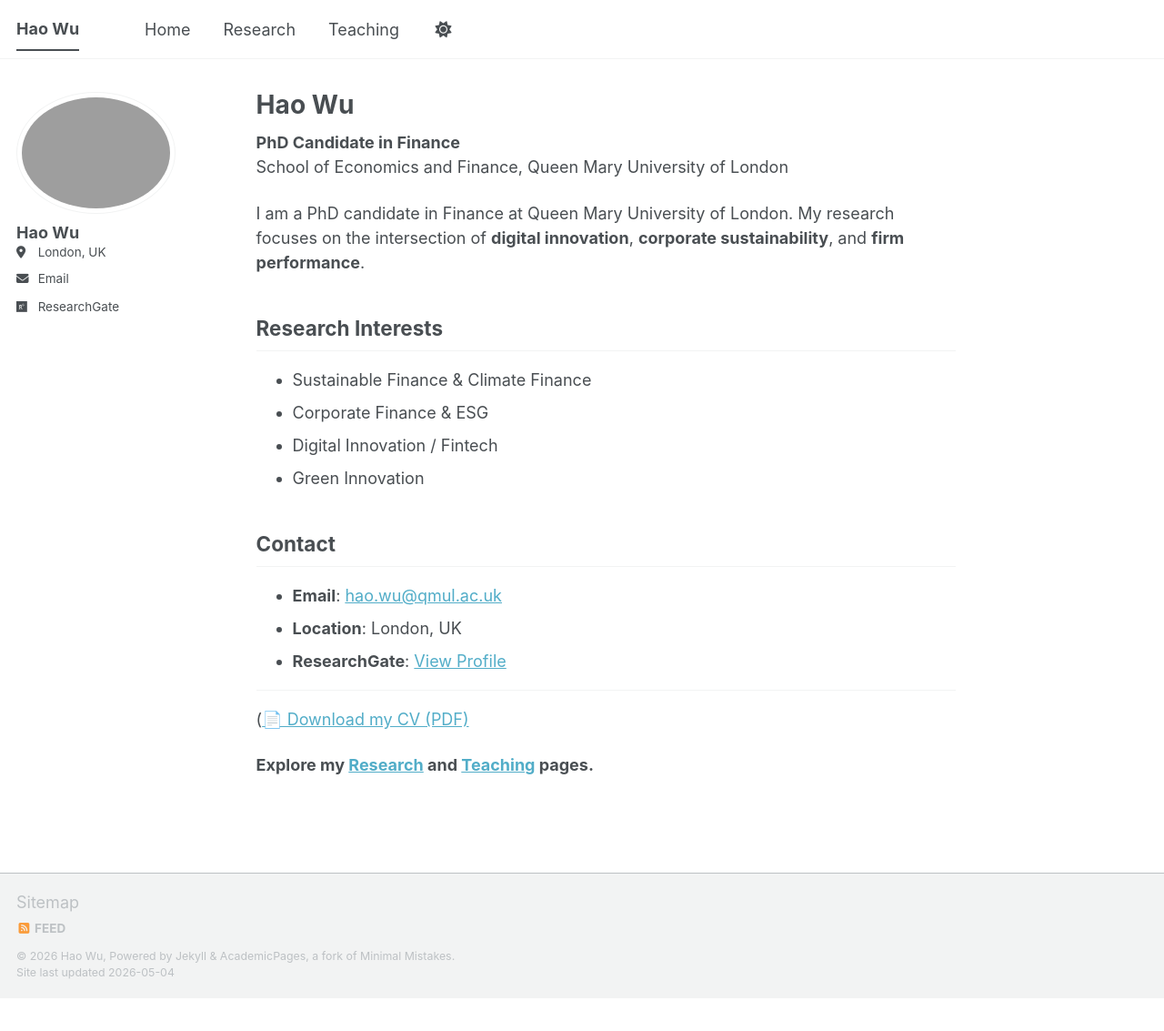
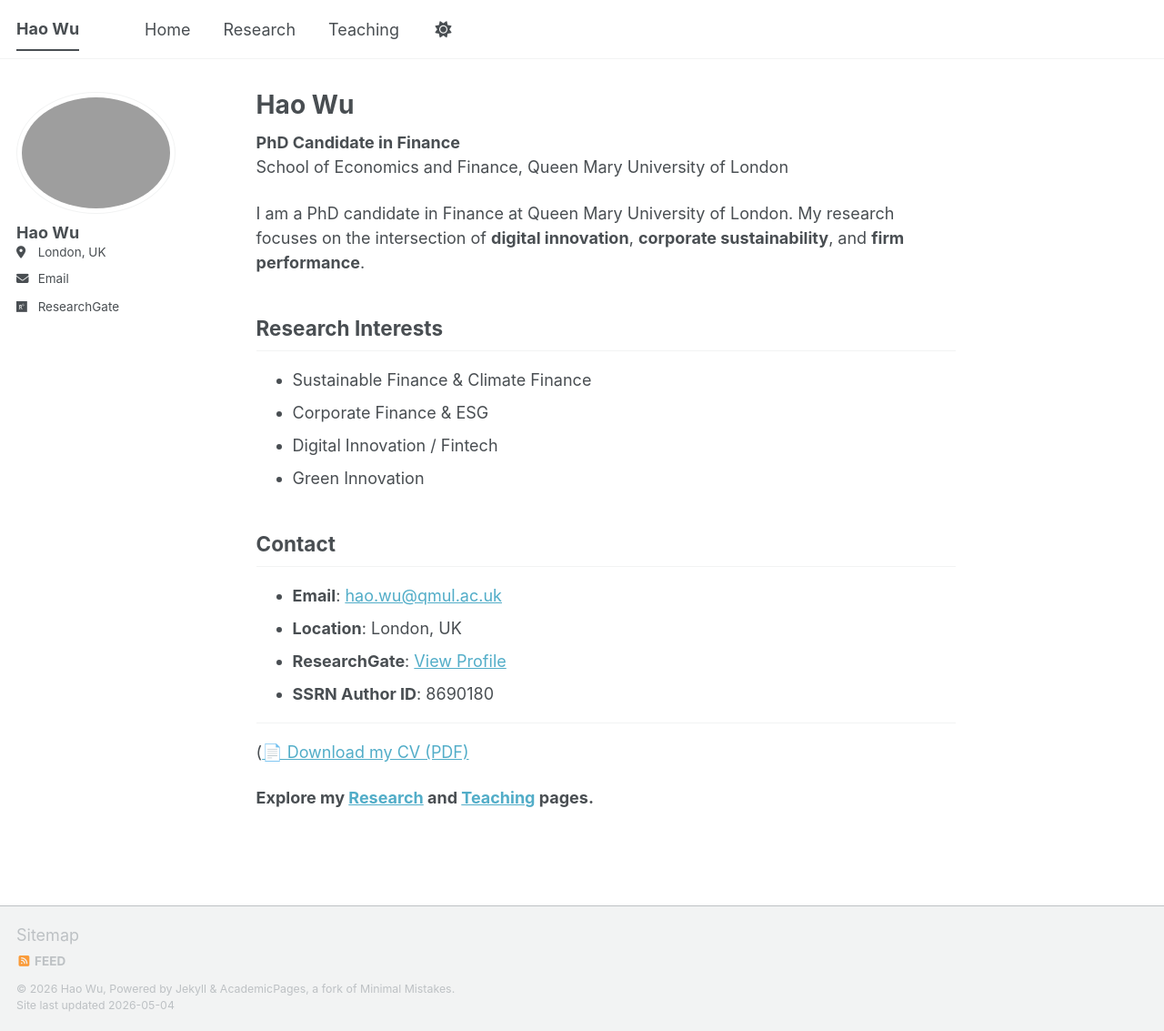
Before and after one commit to haowuqmul-cloud/haowu.github.io, a Jekyll site: the page built from index.md, in a window 1280 px wide and 1133 px high. Shown: the whole window at 91% size. Built offline with Jekyll 4.4.1, drawn with Linux system fonts in a browser that asks for light colours; a script bundle is joined from its source files by our own code; library files that are not in the unit come from our copies.

Commit message:
Add SSRN Author ID to contact information

```diff
--- a/index.md
+++ b/index.md
@@ -20,6 +20,7 @@ I am a PhD candidate in Finance at Queen Mary University of London. My research
 - **Email**: [hao.wu@qmul.ac.uk](mailto:hao.wu@qmul.ac.uk)
 - **Location**: London, UK
 - **ResearchGate**: [View Profile](https://www.researchgate.net/profile/Hao-Wu-501)
+- **SSRN Author ID**: 8690180
 
 ---
 ([📄 Download my CV (PDF)](files/Hao_Wu_CV.pdf)
```
